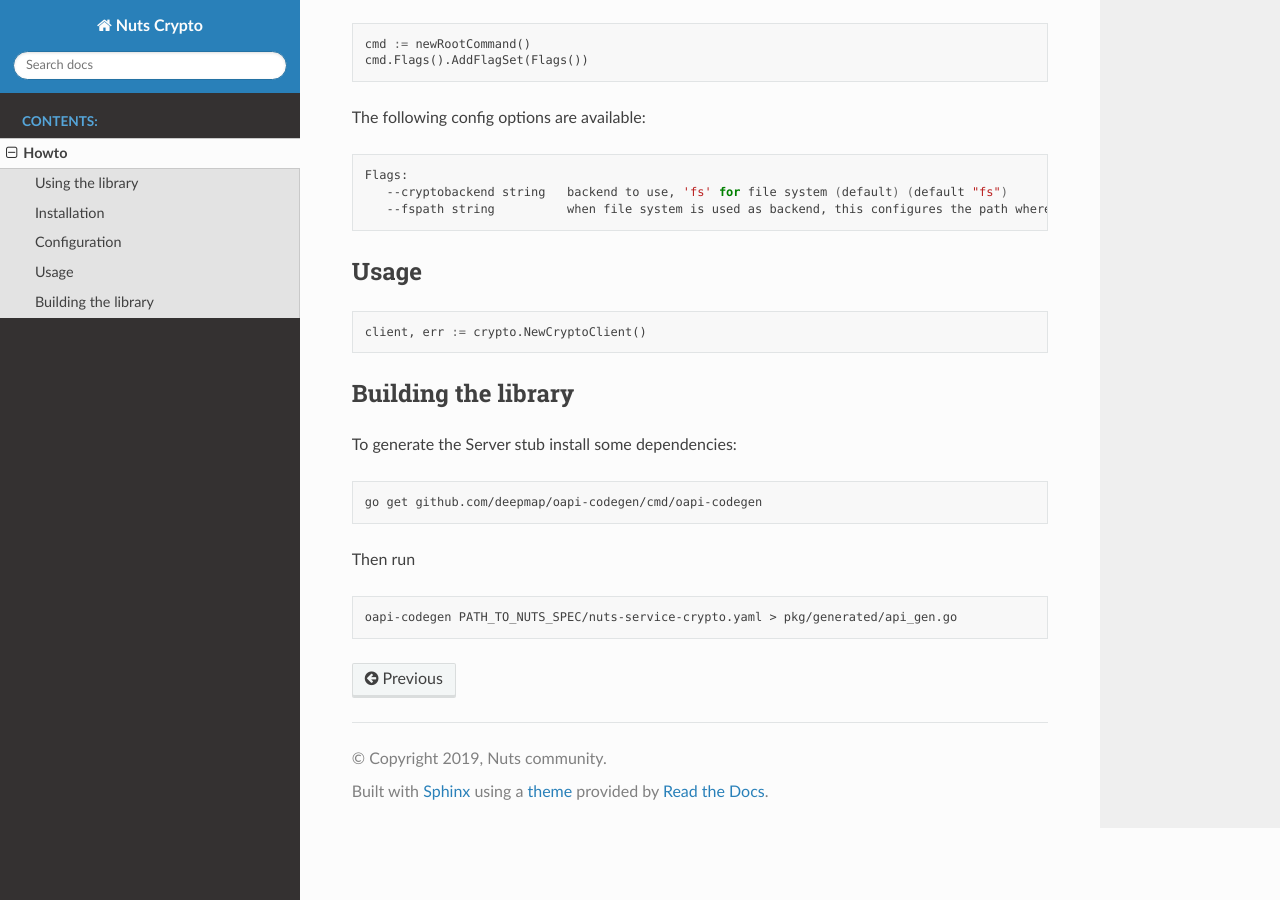
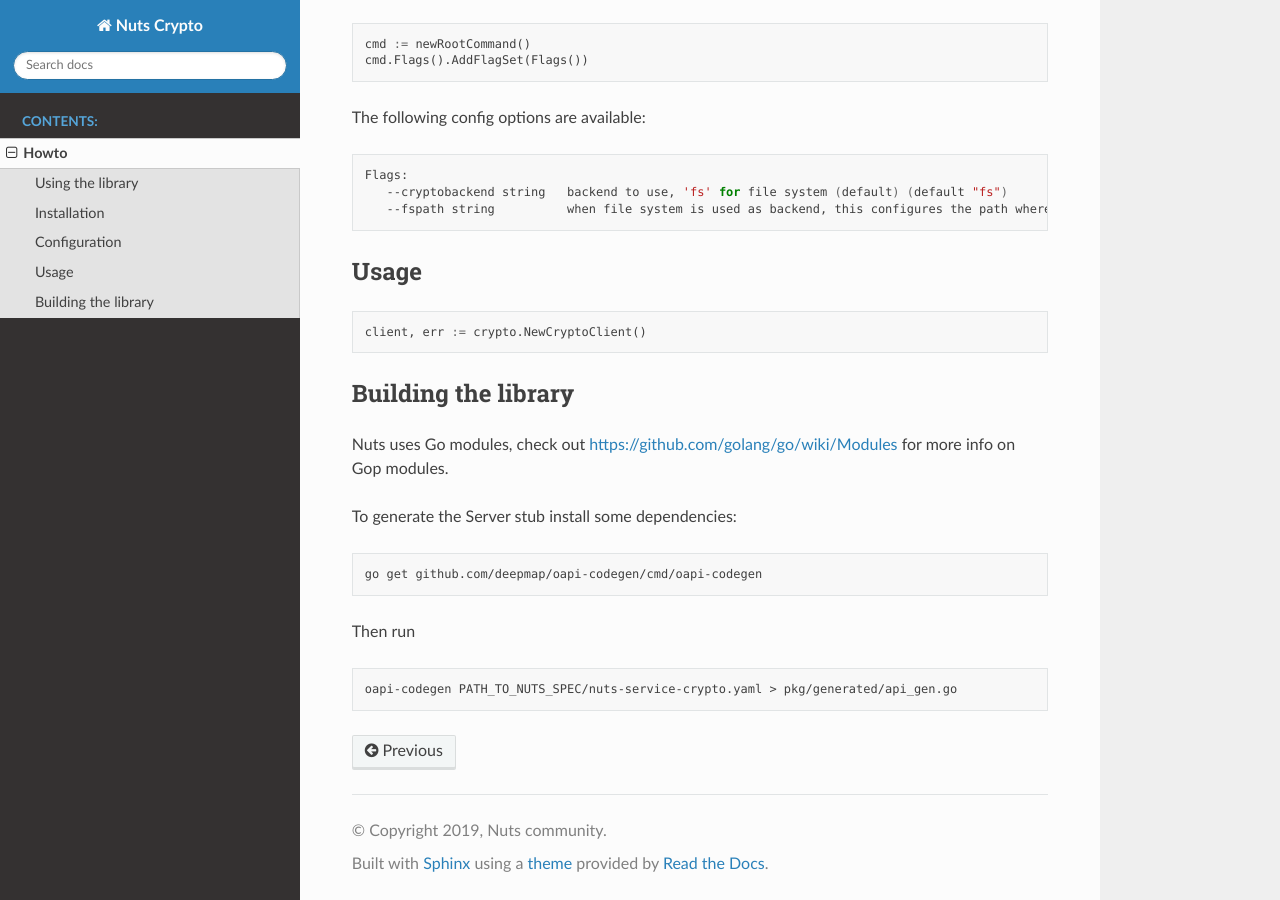
Before and after one commit to nuts-foundation/nuts-crypto, a Sphinx documentation site: the page built from docs/pages/howto.rst, in a window 1280 px wide and 900 px high, scrolled down 516 px. Built offline with Sphinx 7.4.7 and the Read the Docs theme 2.0.0, drawn with Linux system fonts in a browser that asks for light colours.

Commit message:
Added doc reference to go modules
Signed-off-by: Wout Slakhorst <wout.slakhorst@nedap.com>

```diff
--- a/docs/pages/howto.rst
+++ b/docs/pages/howto.rst
@@ -12,6 +12,8 @@ Using the library
 Building the library
 --------------------
 
+Nuts uses Go modules, check out https://github.com/golang/go/wiki/Modules for more info on Gop modules.
+
 To generate the Server stub install some dependencies:
 
 .. code-block:: shell
```
